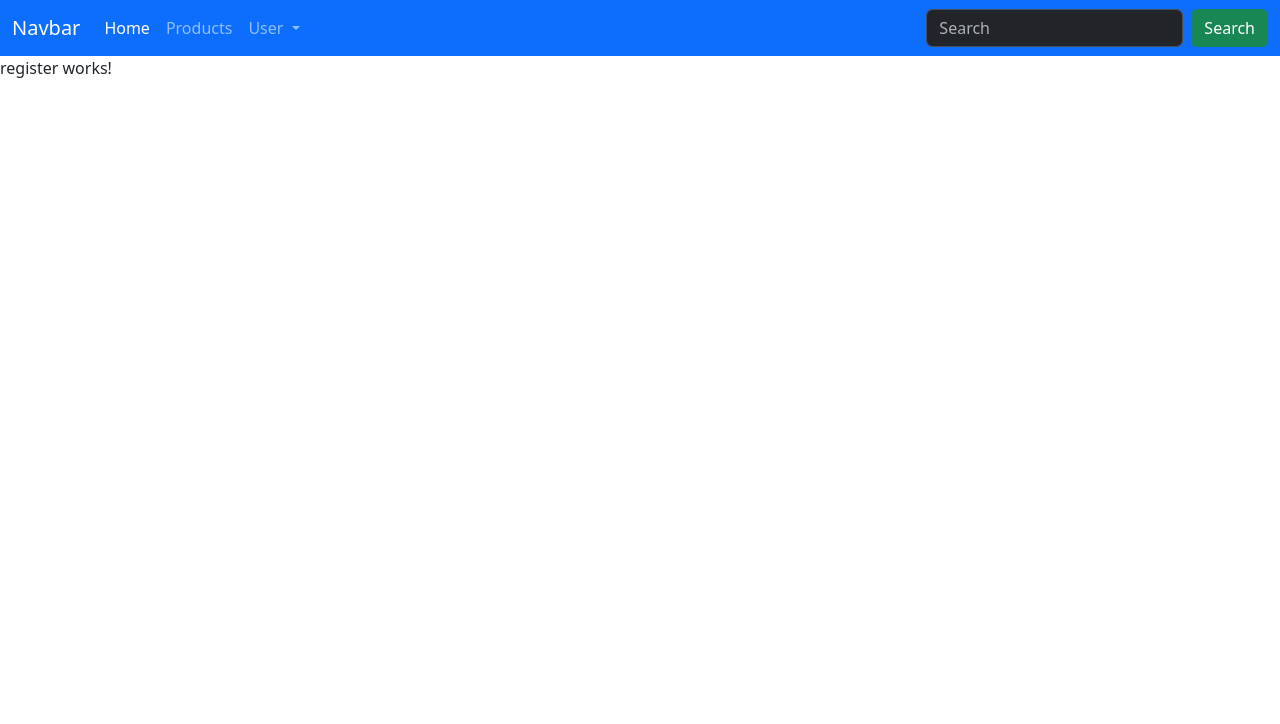
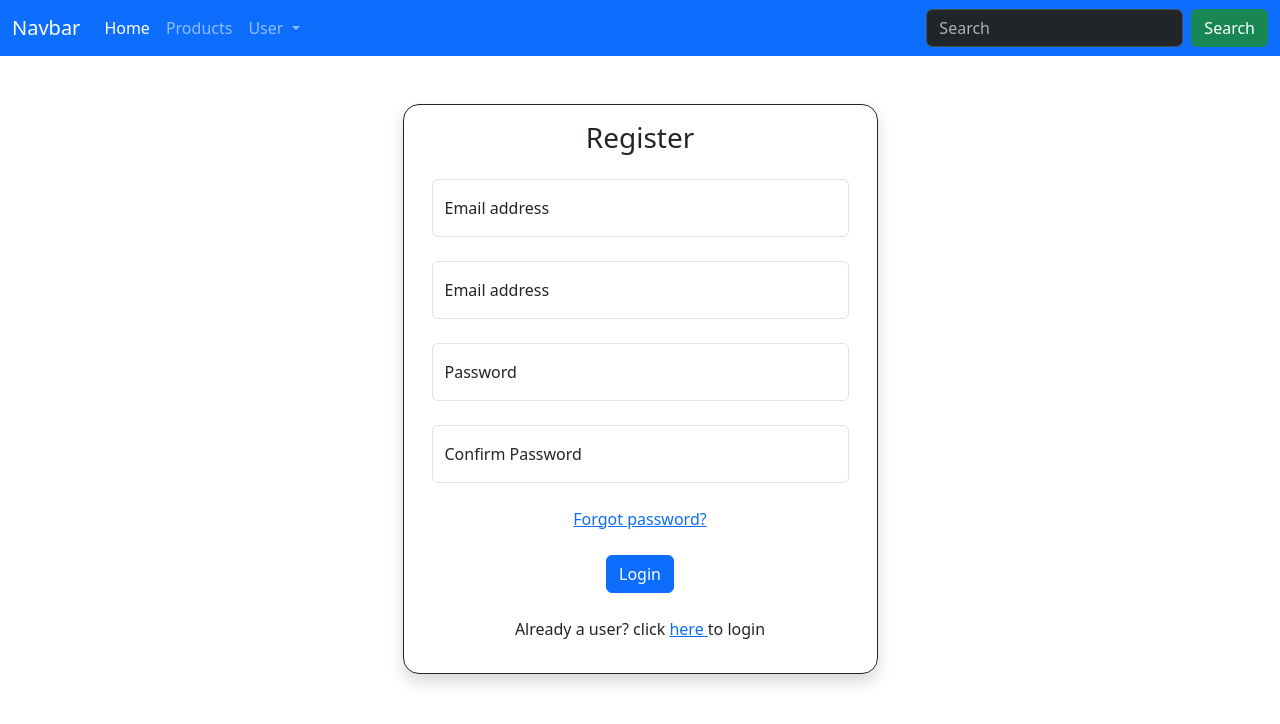
Before and after one commit to Viyashv/Angular-Project-Shop, an Angular app: page /register in a window 1280 px wide. Shown: the top 724 px of the page. Built offline with nearby package versions, Linux system fonts and the light colour scheme.

Commit message:
Done Register page html

```diff
--- a/src/app/register/register.component.html
+++ b/src/app/register/register.component.html
@@ -1 +1,54 @@
-<p>register works!</p>
+<div class="container">
+
+    <div class="row ">
+        <div class="col-md-5 mx-auto border shadow mt-5 border-dark rounded-4">
+            <h3 class="text-center mt-3">Register</h3>
+            <div class="card border-0 p-3">
+                <form>
+                    <!-- Email input -->
+                    <div data-mdb-input-init class="form-outline mb-4 form-floating">
+                      <input type="email" id="useremail" class="form-control" placeholder=""/>
+                      <label class="form-label" for="useremail">Email address</label>
+                    </div>
+
+                    <!-- Username input -->
+                    <div data-mdb-input-init class="form-outline mb-4 form-floating">
+                      <input type="text" id="username" class="form-control" placeholder=""/>
+                      <label class="form-label" for="username">Email address</label>
+                    </div>
+
+                    <!-- Password input -->
+                    <div data-mdb-input-init class="form-outline mb-4 form-floating">
+                      <input type="password" id="form2Example2" class="form-control" placeholder=""/>
+                      <label class="form-label" for="form2Example2">Password</label>
+                    </div>
+
+                    <!-- Confrim Password input -->
+                    <div data-mdb-input-init class="form-outline mb-4 form-floating">
+                      <input type="password" id="ConfirmPassword" class="form-control" placeholder=""/>
+                      <label class="form-label" for="ConfirmPassword">Confirm Password</label>
+                    </div>
+
+                    <!-- 2 column grid layout for inline styling -->
+                    <div class="row mb-4 text-center">
+                      <div class="col">
+                        <!-- Simple link -->
+                        <a href="#!">Forgot password?</a>
+                      </div>
+                    </div>
+
+                    <!-- Submit button -->
+                     <div class="d-flex justify-content-center">
+                         <button  type="button" data-mdb-button-init data-mdb-ripple-init class="btn btn-primary btn-block mb-4">Login</button>
+                    </div>
+
+                    <!-- Register buttons -->
+                    <div class="text-center">
+                      <p>Already a user? click <a href="/login"> here </a>to login</p>
+                    </div>
+                  </form>
+            </div>
+        </div>
+    </div>
+
+</div>
```
